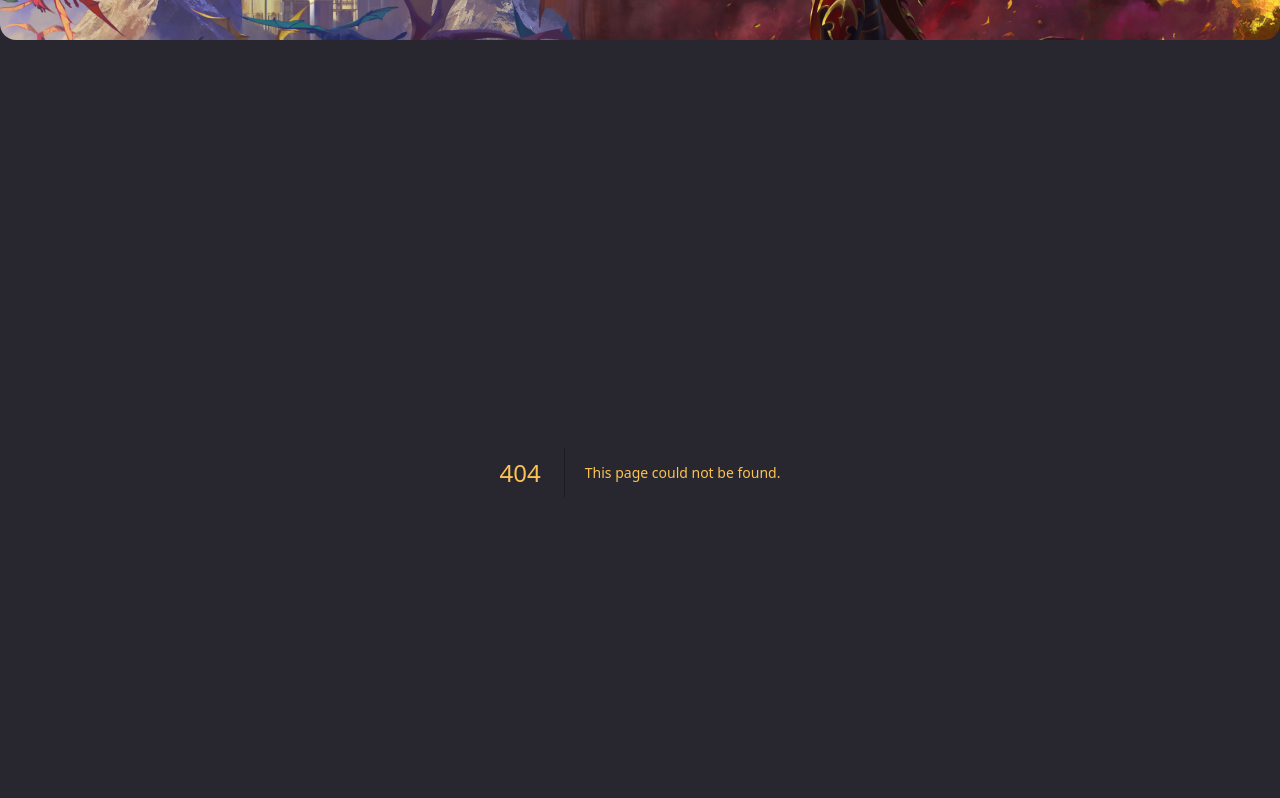
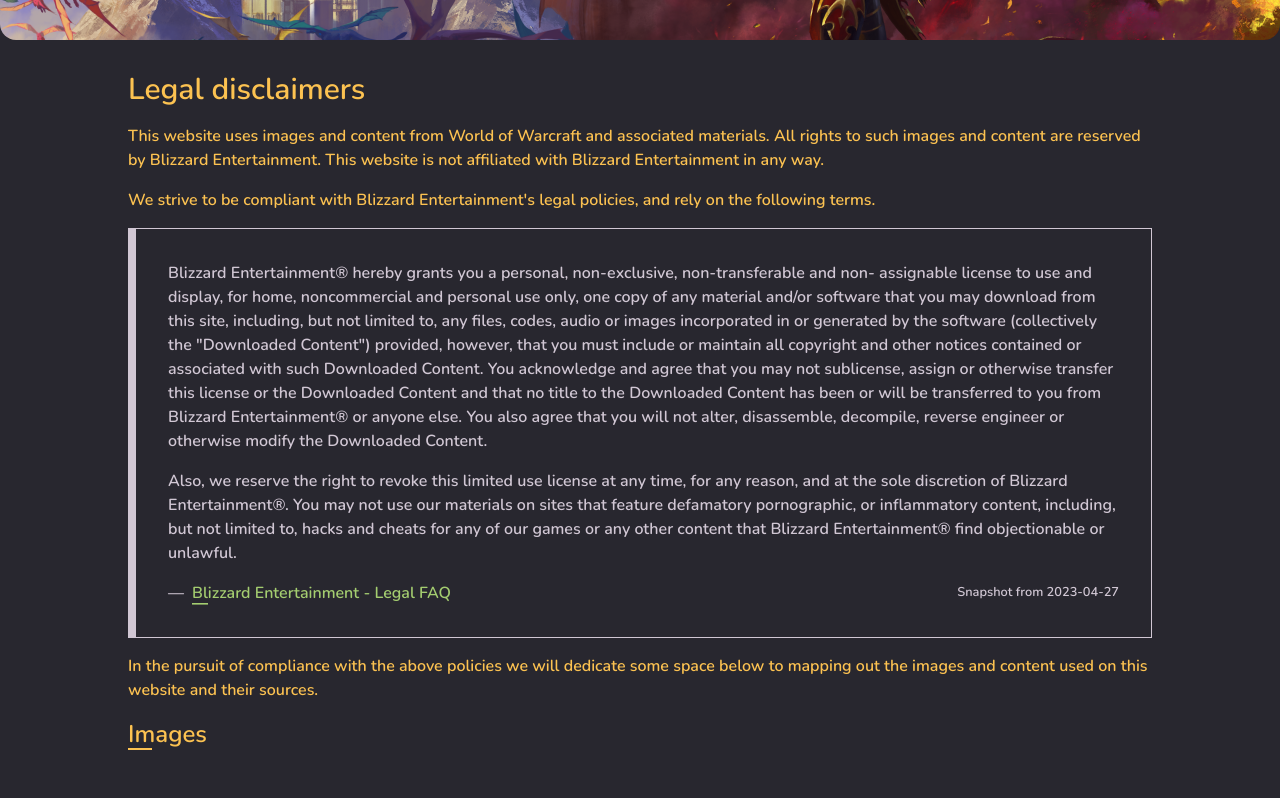
Before and after one commit to drunkenvalley/no-pressure, a Next.js app: page /legal-disclaimers in a window 1280 px wide. Before the commit this address had no page. Shown: the part 440-1238 px from the top of the page. Built offline with nearby package versions, Linux system fonts and the light colour scheme.

Commit message:
Legal Disclaimers page

```diff
--- /dev/null
+++ b/src/pages/legal-disclaimers.tsx
@@ -0,0 +1,83 @@
+import Blockquote from "@/components/Blockquote";
+import Head from "next/head";
+import Link from "@/components/Link";
+import pagetitle from "@/utils/pagetitle";
+
+const Legal = () => {
+  const title = pagetitle("Legal");
+
+  return (
+    <>
+      <Head>
+        <title>{title}</title>
+        <meta content={title} property="og:title" />
+        <meta content={title} name="twitter:title" />
+      </Head>
+      <article className="text-left flex flex-col gap-4">
+        <h1 className="text-3xl font-bold">Legal disclaimers</h1>
+        <p>
+          This website uses images and content from World of Warcraft and
+          associated materials. All rights to such images and content are
+          reserved by Blizzard Entertainment. This website is not affiliated
+          with Blizzard Entertainment in any way.
+        </p>
+        <p>
+          We strive to be compliant with Blizzard Entertainment&apos;s legal
+          policies, and rely on the following terms.
+        </p>
+        <Blockquote
+          cite={
+            <>
+              <Link
+                className="text-green"
+                href="https://www.blizzard.com/en-us/legal/28d5ebbf-c245-4408-8ba9-043dd5f056bf/legal-faq#1662876719"
+              >
+                Blizzard Entertainment - Legal FAQ
+              </Link>{" "}
+              <small className="flex-grow text-right">
+                Snapshot from 2023-04-27
+              </small>
+            </>
+          }
+          className="text-light"
+        >
+          <p>
+            Blizzard Entertainment® hereby grants you a personal, non-exclusive,
+            non-transferable and non- assignable license to use and display, for
+            home, noncommercial and personal use only, one copy of any material
+            and/or software that you may download from this site, including, but
+            not limited to, any files, codes, audio or images incorporated in or
+            generated by the software (collectively the &quot;Downloaded
+            Content&quot;) provided, however, that you must include or maintain
+            all copyright and other notices contained or associated with such
+            Downloaded Content. You acknowledge and agree that you may not
+            sublicense, assign or otherwise transfer this license or the
+            Downloaded Content and that no title to the Downloaded Content has
+            been or will be transferred to you from Blizzard Entertainment® or
+            anyone else. You also agree that you will not alter, disassemble,
+            decompile, reverse engineer or otherwise modify the Downloaded
+            Content.
+          </p>
+          <p>
+            Also, we reserve the right to revoke this limited use license at any
+            time, for any reason, and at the sole discretion of Blizzard
+            Entertainment®. You may not use our materials on sites that feature
+            defamatory pornographic, or inflammatory content, including, but not
+            limited to, hacks and cheats for any of our games or any other
+            content that Blizzard Entertainment® find objectionable or unlawful.
+          </p>
+        </Blockquote>
+        <p>
+          In the pursuit of compliance with the above policies we will dedicate
+          some space below to mapping out the images and content used on this
+          website and their sources.
+        </p>
+        <h2 className="text-2xl">
+          <Link href="#images">Images</Link>
+        </h2>
+      </article>
+    </>
+  );
+};
+
+export default Legal;
```
